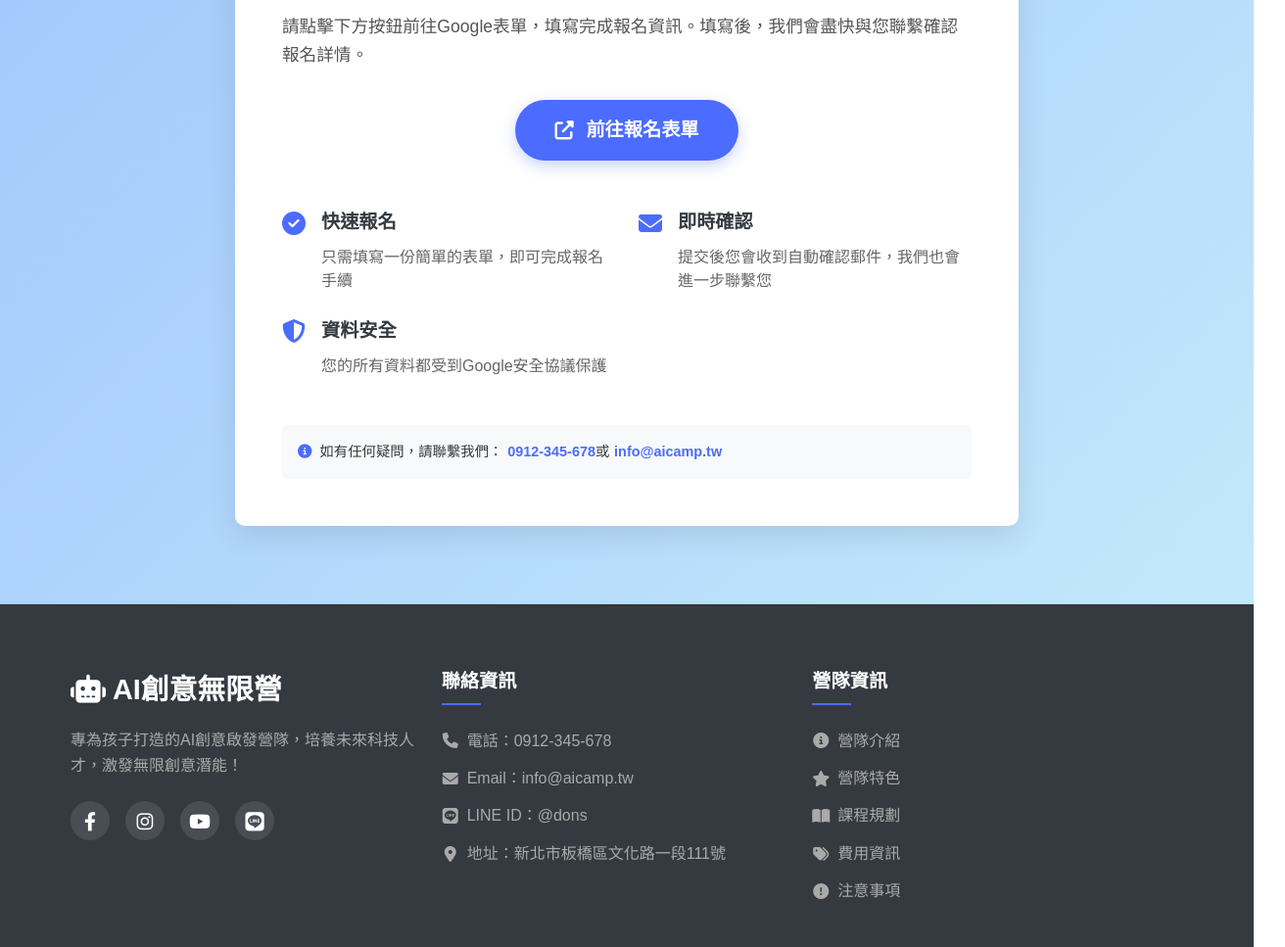
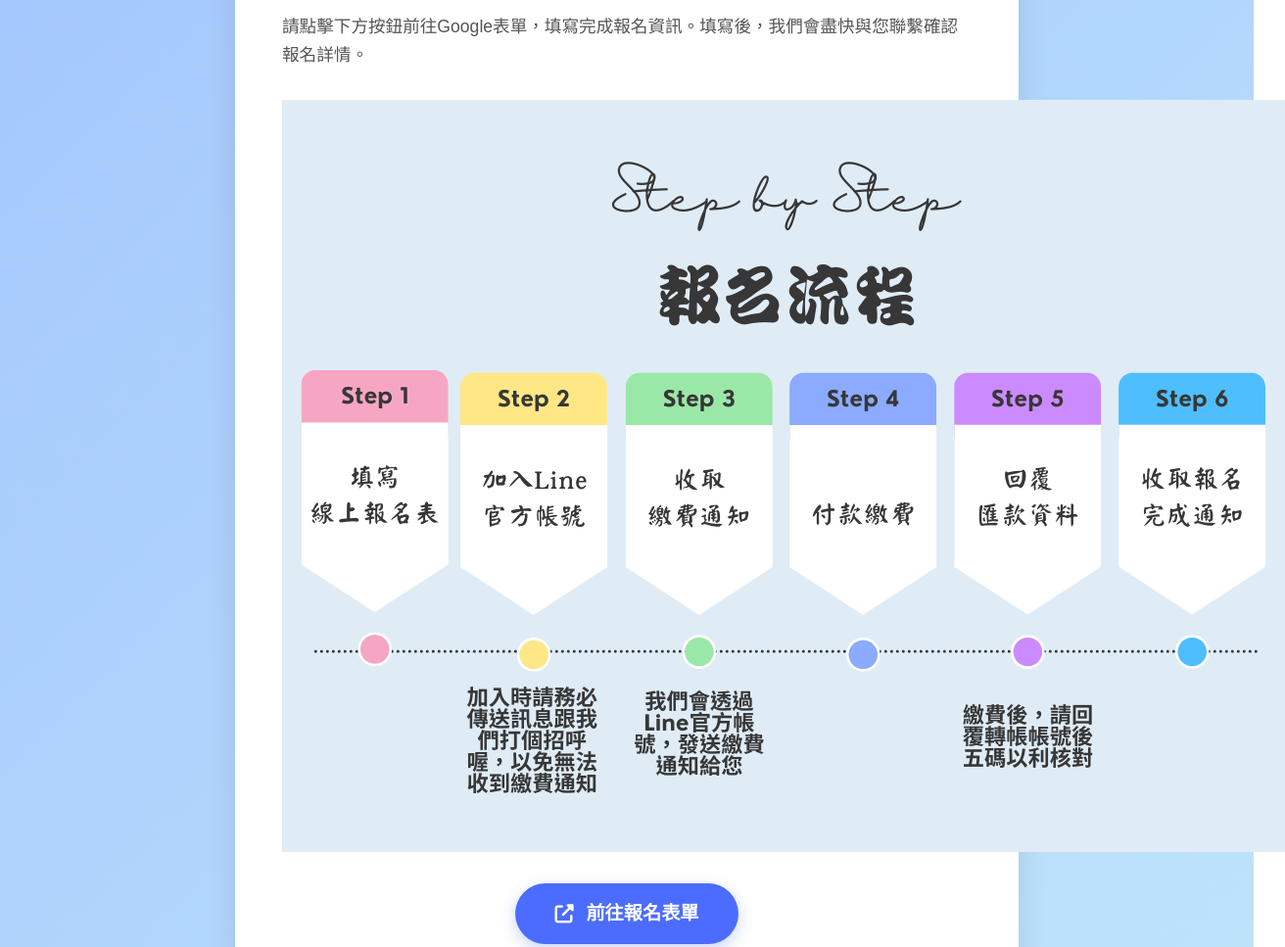
Before and after one commit to donsedu/donsedu.github.io, a plain HTML site: page 2025-summer.html in a window 1280 px wide. Shown: the part 6025-6992 px from the top of the page at 98% size, 1312 px wide, since content can reach past the window. Drawn offline with Linux system fonts and the light colour scheme.

Commit message:
Update 2025-summer.html

```diff
--- a/2025-summer.html
+++ b/2025-summer.html
@@ -1251,6 +1251,10 @@
                     <h3 class="form-heading"><i class="fa-solid fa-paper-plane"></i> 立即報名</h3>
                     <p class="form-description">請點擊下方按鈕前往Google表單，填寫完成報名資訊。填寫後，我們會盡快與您聯繫確認報名詳情。</p>
 
+                    <div class="registration-process-image">
+                        <img src="/images/steps.png" alt="報名流程步驟圖" class="steps-image">
+                    </div>
+
                     <div class="google-form-button-container">
                         <a href="https://forms.gle/3UFymH4M7dm5n7uPA" target="_blank" class="google-form-button">
                             <i class="fa-solid fa-external-link-alt"></i> 前往報名表單
```
